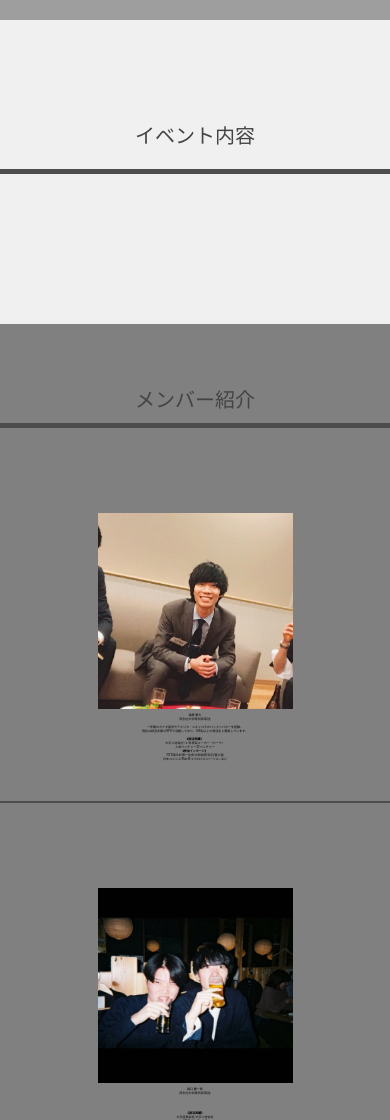
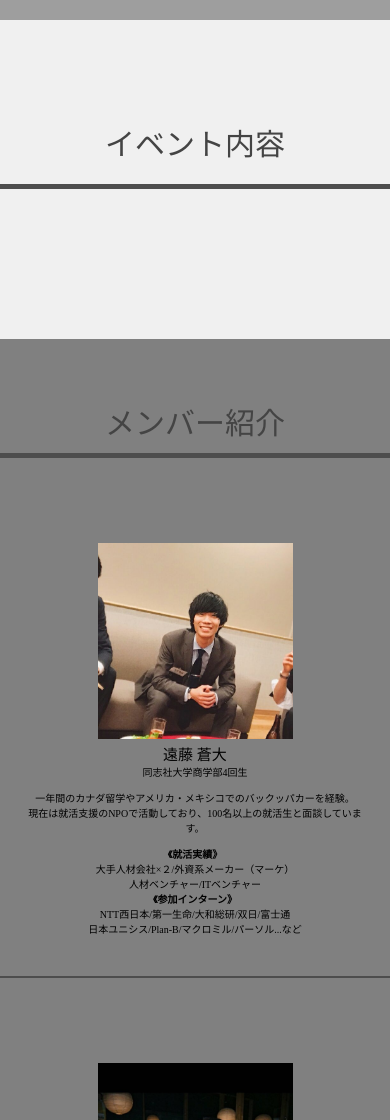
Before and after one commit to beans-endo/doshisha-recruiting, a plain HTML site: page index.html in a window 390 px wide. Shown: the part 880-2000 px from the top of the page. Drawn offline with Linux system fonts and the light colour scheme; grey boxes are pictures that could not be loaded.

Commit message:
Update stylesheet.css

```diff
--- a/stylesheet.css
+++ b/stylesheet.css
@@ -93,12 +93,12 @@ nav {
   }
 
   .message-contents {
-    font-size:3px;
+    font-size:10px;
   }
   .form-bottom{
-    font-size:15px;
+    font-size:20px;
     width:100px;
-    height:20px;
+    height:30px;
   }
 }
 
@@ -119,10 +119,10 @@ nav {
 
 @media(max-width:500px){
   #second-block {
-    font-size: 3px;
+    font-size: 10px;
   }
   #second-block p{
-    font-size: 20px;
+    font-size: 30px;
   }
 }
 
@@ -287,14 +287,14 @@ nav {
   }
   .name {
     font-size: initial;
-    font-size: 3px;
+    font-size: 15px;
   }
   .member-name {
     font-size: initial;
-    font-size: 3px;
+    font-size: 10px;
   }
   .member-title{
-    font-size: 20px;
+    font-size: 30px;
   }
 }
 
```
